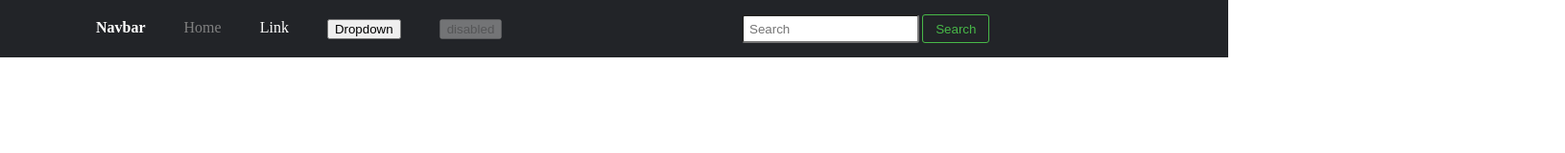
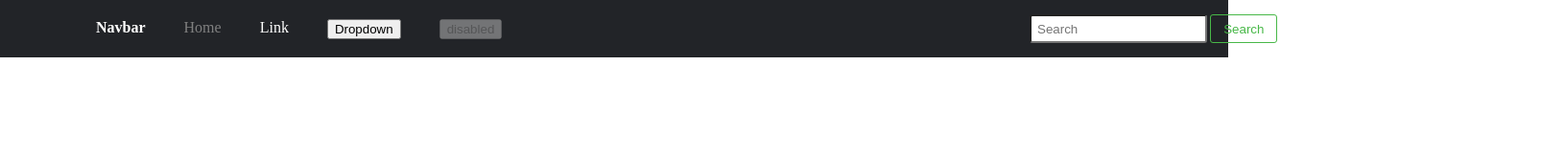
Before and after one commit to aryakrm/bernardCardCss, a plain HTML site: page index.html in a window 1280 px wide. Shown: the whole page at 96% size, 1631 px wide, since content can reach past the window. Drawn offline with Linux system fonts and the light colour scheme.

Commit message:
solve NavRight

```diff
--- a/style.css
+++ b/style.css
@@ -5,6 +5,7 @@ nav {
   display: flex;
   flex-direction: row;
   align-items: center;
+  justify-content: space-between;
   gap: 250px;
   background-color: #222428;
   height: 60px;
@@ -32,6 +33,7 @@ a:nth-child(2) {
   display: flex;
   flex-direction: row;
   flex: auto;
+  padding: 300px;
 }
 .searchBtn {
   border: 1px solid rgb(72, 184, 72);
```
